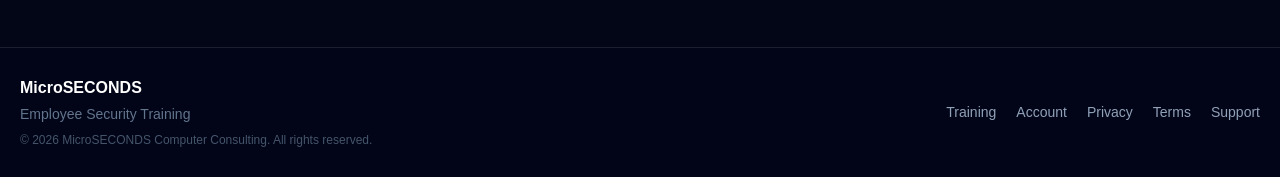
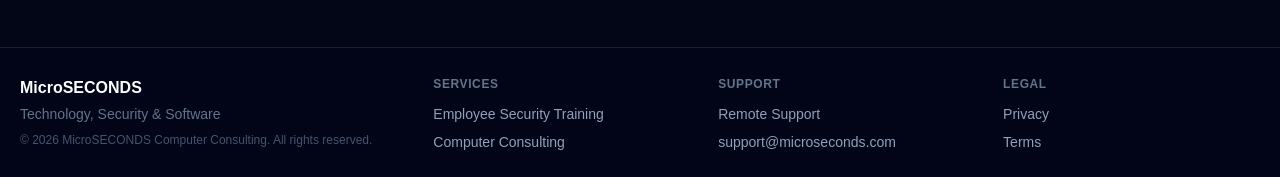
Before and after one commit to microsecs/cyber-training-platform, a Next.js app: page /support in a window 1280 px wide. Shown: the part 728-905 px from the top of the page. Built offline with nearby package versions, Linux system fonts and the light colour scheme; no server answers; the database is empty.

Commit message:
simple home page

```diff
--- a/src/app/api/support-settings/route.ts
+++ b/src/app/api/support-settings/route.ts
@@ -47,7 +47,7 @@
     const admin = createAdminClient();
     const { data, error } = await admin
       .from("support_settings")
-      .select("support_email,remote_pc_support_url,remote_mac_support_url")
+      .select("support_email,remote_pc_support_url,remote_mac_support_url,easydesktop_url")
       .eq("id", 1)
       .maybeSingle();
 
@@ -59,6 +59,7 @@
         support_email: "support@microseconds.com",
         remote_pc_support_url: null,
         remote_mac_support_url: null,
+        easydesktop_url: null,
       },
     });
   } catch (error: any) {
@@ -78,8 +79,10 @@
     const supportEmail = String(body.supportEmail || "support@microseconds.com").trim().toLowerCase();
     const pcRaw = String(body.remotePcSupportUrl || "").trim();
     const macRaw = String(body.remoteMacSupportUrl || "").trim();
+    const easyRaw = String(body.easyDesktopUrl || "").trim();
     const pcUrl = cleanUrl(pcRaw);
     const macUrl = cleanUrl(macRaw);
+    const easyUrl = cleanUrl(easyRaw);
 
     if (!supportEmail || !supportEmail.includes("@")) {
       return NextResponse.json({ error: "Enter a valid support email address." }, { status: 400 });
@@ -90,6 +93,9 @@
     if (macRaw && !macUrl) {
       return NextResponse.json({ error: "Remote Mac Support URL must begin with http:// or https://." }, { status: 400 });
     }
+    if (easyRaw && !easyUrl) {
+      return NextResponse.json({ error: "EasyDesktop URL must begin with http:// or https://." }, { status: 400 });
+    }
 
     const admin = createAdminClient();
     const { error } = await admin.from("support_settings").upsert(
@@ -98,6 +104,7 @@
         support_email: supportEmail.slice(0, 320),
         remote_pc_support_url: pcUrl,
         remote_mac_support_url: macUrl,
+        easydesktop_url: easyUrl,
         updated_at: new Date().toISOString(),
       },
       { onConflict: "id" }
--- /dev/null
+++ b/src/app/consulting/page.tsx
@@ -0,0 +1,23 @@
+import Link from "next/link";
+
+export const metadata = { title: "Computer Consulting | MicroSECONDS" };
+
+export default function ConsultingPage() {
+  return (
+    <main className="mx-auto w-full max-w-5xl flex-1 px-6 py-12">
+      <div className="rounded-2xl border border-white/10 bg-slate-900 p-8 md:p-10">
+        <div className="text-sm font-semibold uppercase tracking-[0.18em] text-cyan-300">MicroSECONDS</div>
+        <h1 className="mt-3 text-4xl font-bold tracking-tight text-white">Computer Consulting</h1>
+        <p className="mt-4 max-w-3xl text-lg leading-8 text-slate-300">
+          Practical IT consulting, support, networking, cloud services, security, and technology solutions for businesses.
+        </p>
+        <p className="mt-5 max-w-3xl leading-7 text-slate-400">
+          This section is being expanded. For consulting assistance now, visit Support or email support@microseconds.com.
+        </p>
+        <Link href="/support" className="mt-7 inline-flex rounded-xl bg-cyan-400 px-5 py-3 font-semibold text-slate-950 hover:bg-cyan-300">
+          Contact MicroSECONDS Support
+        </Link>
+      </div>
+    </main>
+  );
+}
--- a/src/app/platform-admin/support/page.tsx
+++ b/src/app/platform-admin/support/page.tsx
@@ -9,6 +9,7 @@
   const [supportEmail, setSupportEmail] = useState("support@microseconds.com");
   const [remotePcSupportUrl, setRemotePcSupportUrl] = useState("");
   const [remoteMacSupportUrl, setRemoteMacSupportUrl] = useState("");
+  const [easyDesktopUrl, setEasyDesktopUrl] = useState("");
   const [loading, setLoading] = useState(true);
   const [saving, setSaving] = useState(false);
   const [message, setMessage] = useState("");
@@ -54,6 +55,7 @@
       setSupportEmail(result.settings?.support_email || "support@microseconds.com");
       setRemotePcSupportUrl(result.settings?.remote_pc_support_url || "");
       setRemoteMacSupportUrl(result.settings?.remote_mac_support_url || "");
+      setEasyDesktopUrl(result.settings?.easydesktop_url || "");
       setLoading(false);
     }
     load();
@@ -73,7 +75,7 @@
           "Content-Type": "application/json",
           Authorization: `Bearer ${token}`,
         },
-        body: JSON.stringify({ supportEmail, remotePcSupportUrl, remoteMacSupportUrl }),
+        body: JSON.stringify({ supportEmail, remotePcSupportUrl, remoteMacSupportUrl, easyDesktopUrl }),
       });
       const result = await response.json();
       if (!response.ok) throw new Error(result.error || "Could not save support settings");
--- a/src/app/support/page.tsx
+++ b/src/app/support/page.tsx
@@ -57,9 +57,12 @@
                 href={settings.remote_pc_support_url}
                 target="_blank"
                 rel="noopener noreferrer"
-                className="rounded-xl bg-cyan-400 px-5 py-4 text-center font-semibold text-slate-950 hover:bg-cyan-300"
+                className="flex items-center justify-center gap-2 rounded-xl bg-cyan-400 px-5 py-4 text-center font-semibold text-slate-950 hover:bg-cyan-300"
               >
-                Remote Support – Windows PC
+                <svg aria-hidden="true" viewBox="0 0 24 24" className="h-5 w-5 fill-current">
+                  <path d="M3 4.7 10.7 3.6v7.5H3V4.7Zm8.7-1.2L21 2.2v8.9h-9.3V3.5ZM3 12.1h7.7v7.5L3 18.5v-6.4Zm8.7 0H21V21l-9.3-1.3v-7.6Z" />
+                </svg>
+                <span>Remote Support – Windows PC</span>
               </a>
             ) : null}
 
@@ -68,9 +71,12 @@
                 href={settings.remote_mac_support_url}
                 target="_blank"
                 rel="noopener noreferrer"
-                className="rounded-xl border border-white/15 bg-slate-800 px-5 py-4 text-center font-semibold text-white hover:bg-slate-700"
+                className="flex items-center justify-center gap-2 rounded-xl bg-cyan-400 px-5 py-4 text-center font-semibold text-slate-950 hover:bg-cyan-300"
               >
-                Remote Support – Mac
+                <svg aria-hidden="true" viewBox="0 0 24 24" className="h-5 w-5 fill-current">
+                  <path d="M16.7 12.8c0-2.3 1.9-3.4 2-3.5-1.1-1.6-2.8-1.8-3.4-1.8-1.4-.1-2.8.9-3.5.9-.7 0-1.8-.9-3-.9-1.5 0-3 .9-3.8 2.3-1.6 2.8-.4 7 1.2 9.3.8 1.1 1.7 2.4 2.9 2.3 1.2 0 1.6-.7 3.1-.7s1.9.7 3.1.7c1.3 0 2.1-1.1 2.8-2.2.9-1.3 1.3-2.6 1.3-2.7-.1 0-2.7-1-2.7-3.7ZM14.4 6c.6-.8 1-1.9.9-3-.9 0-2 .6-2.7 1.3-.6.7-1.1 1.8-1 2.9 1 .1 2.1-.5 2.8-1.2Z" />
+                </svg>
+                <span>Remote Support – Mac</span>
               </a>
             ) : null}
           </div>
--- a/src/components/RoleAccessGate.tsx
+++ b/src/components/RoleAccessGate.tsx
@@ -14,7 +14,8 @@
     pathname === "/contact" ||
     pathname === "/privacy" ||
     pathname === "/terms" ||
-    pathname === "/support"
+    pathname === "/support" ||
+    pathname === "/consulting"
   );
 }
 
--- a/src/components/SiteFooter.tsx
+++ b/src/components/SiteFooter.tsx
@@ -1,23 +1,44 @@
+"use client";
+
 import Link from "next/link";
+import { useEffect, useState } from "react";
 
 export default function SiteFooter() {
+  const [easyDesktopUrl, setEasyDesktopUrl] = useState("");
+
+  useEffect(() => {
+    fetch("/api/support-settings")
+      .then((r) => (r.ok ? r.json() : null))
+      .then((result) => setEasyDesktopUrl(result?.settings?.easydesktop_url || ""))
+      .catch(() => {});
+  }, []);
+
   return (
     <footer className="mt-auto border-t border-white/10 bg-slate-950/95">
-      <div className="mx-auto flex max-w-7xl flex-col gap-5 px-5 py-7 md:flex-row md:items-center md:justify-between">
+      <div className="mx-auto grid max-w-7xl gap-7 px-5 py-7 md:grid-cols-[1.5fr_1fr_1fr_1fr]">
         <div>
           <div className="font-semibold text-white">MicroSECONDS</div>
-          <div className="mt-1 text-sm text-slate-500">Employee Security Training</div>
-          <div className="mt-2 text-xs text-slate-600">
-            © 2026 MicroSECONDS Computer Consulting. All rights reserved.
-          </div>
+          <div className="mt-1 text-sm text-slate-500">Technology, Security &amp; Software</div>
+          <div className="mt-2 text-xs text-slate-600">© 2026 MicroSECONDS Computer Consulting. All rights reserved.</div>
         </div>
 
-        <nav className="flex flex-wrap gap-x-5 gap-y-2 text-sm text-slate-400" aria-label="Footer navigation">
-          <Link href="/training" className="hover:text-cyan-300">Training</Link>
-          <Link href="/account" className="hover:text-cyan-300">Account</Link>
+        <nav className="grid content-start gap-2 text-sm text-slate-400" aria-label="Services">
+          <div className="mb-1 text-xs font-semibold uppercase tracking-wider text-slate-500">Services</div>
+          <Link href="/training" className="hover:text-cyan-300">Employee Security Training</Link>
+          <Link href="/consulting" className="hover:text-cyan-300">Computer Consulting</Link>
+          {easyDesktopUrl ? <a href={easyDesktopUrl} target="_blank" rel="noopener noreferrer" className="hover:text-cyan-300">EasyDesktop</a> : null}
+        </nav>
+
+        <nav className="grid content-start gap-2 text-sm text-slate-400" aria-label="Support">
+          <div className="mb-1 text-xs font-semibold uppercase tracking-wider text-slate-500">Support</div>
+          <Link href="/support" className="hover:text-cyan-300">Remote Support</Link>
+          <a href="mailto:support@microseconds.com" className="hover:text-cyan-300">support@microseconds.com</a>
+        </nav>
+
+        <nav className="grid content-start gap-2 text-sm text-slate-400" aria-label="Legal">
+          <div className="mb-1 text-xs font-semibold uppercase tracking-wider text-slate-500">Legal</div>
           <Link href="/privacy" className="hover:text-cyan-300">Privacy</Link>
           <Link href="/terms" className="hover:text-cyan-300">Terms</Link>
-          <Link href="/support" className="hover:text-cyan-300">Support</Link>
         </nav>
       </div>
     </footer>
```
